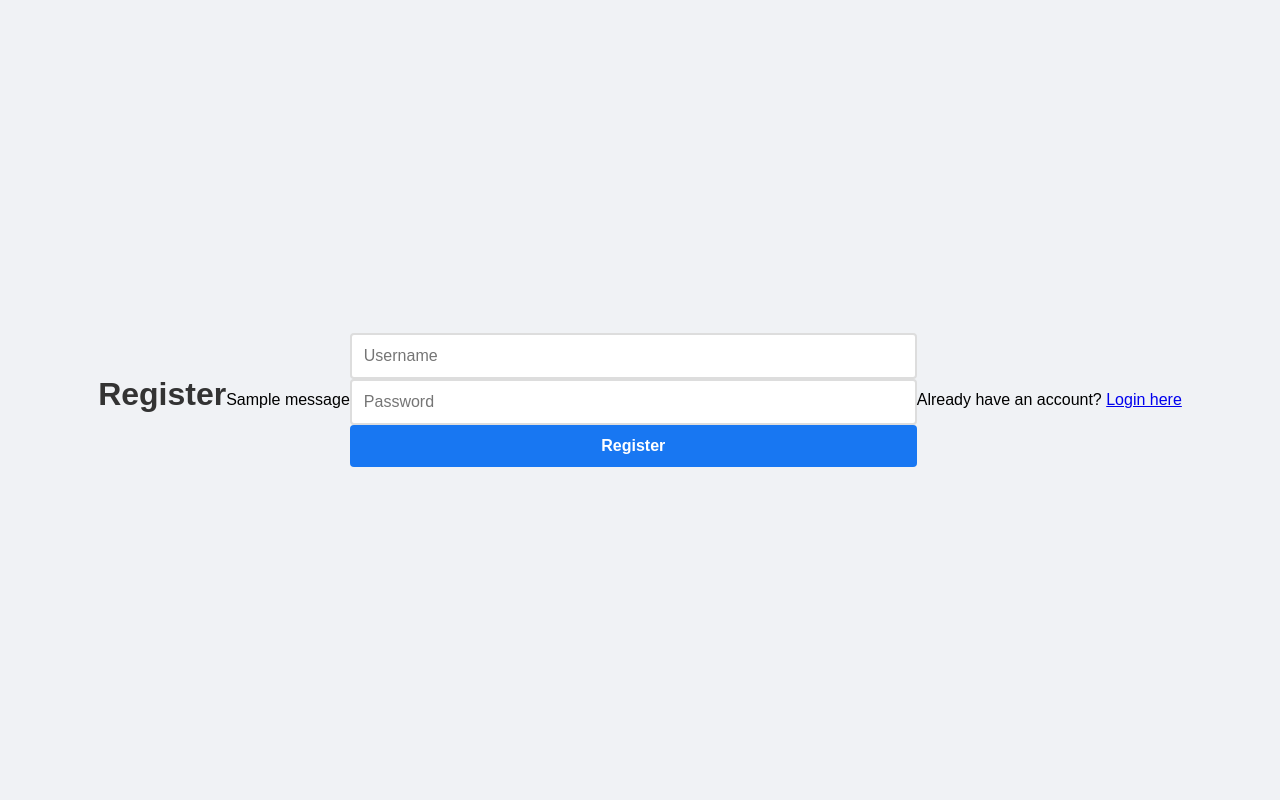
After one commit to jduron24/Project-1-4220, a Flask app: page /register in a window 1280 px wide. The commit adds this page. Run offline with Flask 3, Linux system fonts and the light colour scheme; one stand-in notice (Sample message) is shown.

Commit message:
register UI added

```diff
--- a/app.py
+++ b/app.py
@@ -149,6 +149,11 @@ def allowed_file(filename):
     return '.' in filename and \
            filename.rsplit('.', 1)[1].lower() in ALLOWED_EXTENSIONS
 
+
+
+
+
+
 @app.route('/upload', methods=['POST'])
 @login_required
 def upload_files():
@@ -205,5 +210,36 @@ def search_page():
             images=images, searchquery=query)
 
 
+@app.route('/register', methods=['GET', 'POST'])
+def register():
+    if request.method == 'POST':
+        username = request.form['username']
+        password = request.form['password']
+
+        try:
+            # Check if user exists
+            response = user_table.get_item(Key={'username': username})
+            if 'Item' in response:
+                flash('Username already exists')
+                return redirect(url_for('register'))
+
+            # Create new user
+            user_table.put_item(
+                Item={
+                    'username': username,
+                    'password': generate_password_hash(password),
+                    'created_at': datetime.datetime.now().isoformat()
+                }
+            )
+
+            flash('Registration successful! Please login')
+            return redirect(url_for('login'))
+
+        except ClientError as e:
+            flash('Error creating account')
+            print(f"DynamoDB error: {e}")
+
+    return render_template('newAccount.html')
+
 if __name__ == '__main__':
     app.run(debug=True)
--- a/templates/login.html
+++ b/templates/login.html
@@ -25,6 +25,9 @@
                 <label for="password">Password:</label>
                 <input type="password" id="password" name="password" required>
             </div>
+            <div>
+                <p>Don't have an account? <a href="{{ url_for('register') }}">Register here</a></p>
+            </div>
             <button type="submit">Login</button>
         </form>
     </div>
--- /dev/null
+++ b/templates/newAccount.html
@@ -0,0 +1,24 @@
+<!DOCTYPE html>
+<html>
+<head>
+    <title>Register</title>
+
+    <link rel="stylesheet" href="{{ url_for('static', filename='style.css') }}">
+</head>
+<body>
+    <h1>Register</h1>
+    {% with messages = get_flashed_messages() %}
+        {% if messages %}
+            {% for message in messages %}
+                <div class="alert">{{ message }}</div>
+            {% endfor %}
+        {% endif %}
+    {% endwith %}
+    <form method="POST">
+        <input type="text" name="username" placeholder="Username" required>
+        <input type="password" name="password" placeholder="Password" required>
+        <button type="submit">Register</button>
+    </form>
+    <p>Already have an account? <a href="{{ url_for('login') }}">Login here</a></p>
+</body>
+</html>
```
Also changed, not shown: README.md.
